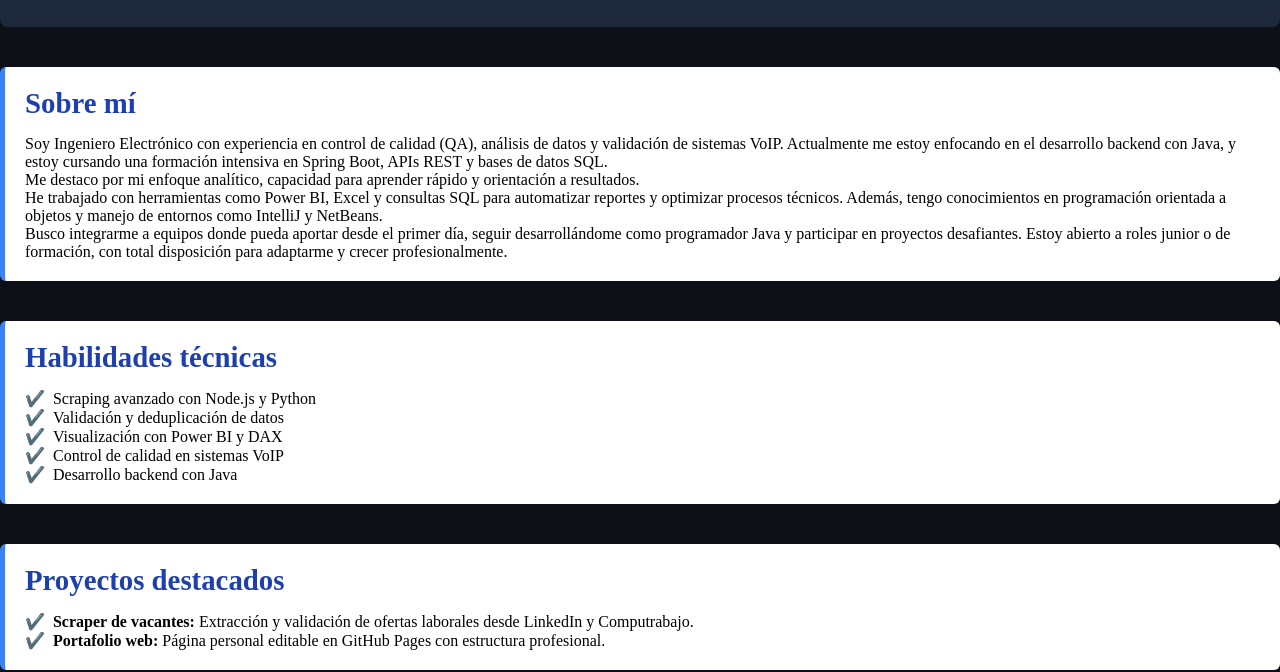
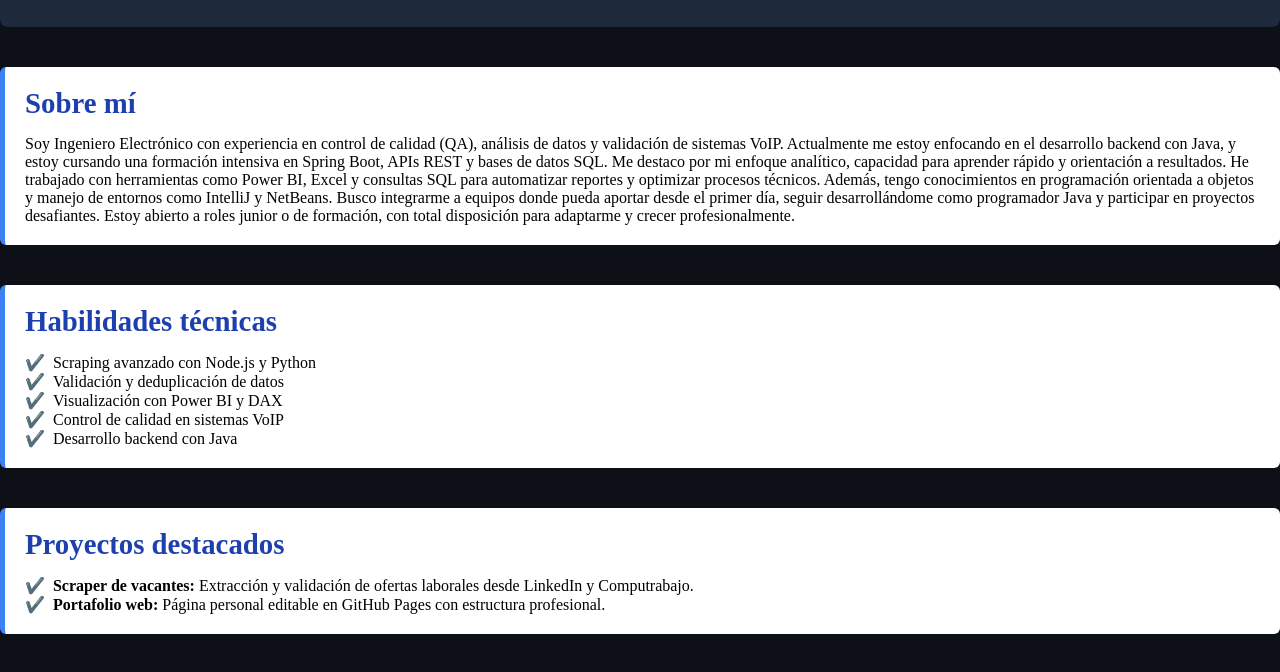
Before and after one commit to kino38/nicolasmon.github.io, a plain HTML site: page index.html in a window 1280 px wide. Shown: the part 112-784 px from the top of the page. Drawn offline with Linux system fonts and the light colour scheme.

Commit message:
prueba cambio de descripcion

```diff
--- a/index.html
+++ b/index.html
@@ -22,15 +22,15 @@
     <p>Soy Ingeniero Electrónico con experiencia en control de calidad (QA),
         análisis de datos y validación de sistemas VoIP. Actualmente me estoy
         enfocando en el desarrollo backend con Java, y estoy cursando una formación
-        intensiva en Spring Boot, APIs REST y bases de datos SQL.</p>
-    <p>Me destaco por mi enfoque
-        analítico, capacidad para aprender rápido y orientación a resultados. </p>
+        intensiva en Spring Boot, APIs REST y bases de datos SQL.
+    Me destaco por mi enfoque
+        analítico, capacidad para aprender rápido y orientación a resultados.
 
-    <p>He trabajado con herramientas como Power BI, Excel y consultas SQL para automatizar reportes y
+    He trabajado con herramientas como Power BI, Excel y consultas SQL para automatizar reportes y
         optimizar procesos técnicos. Además, tengo conocimientos en programación orientada a objetos y
-        manejo de entornos como IntelliJ y NetBeans.</p>
+        manejo de entornos como IntelliJ y NetBeans.
 
-    <p>Busco integrarme a equipos donde pueda aportar desde el primer día, seguir desarrollándome como
+    Busco integrarme a equipos donde pueda aportar desde el primer día, seguir desarrollándome como
         programador Java y participar en proyectos desafiantes. Estoy abierto a roles junior o de
         formación, con total disposición para adaptarme y crecer profesionalmente.</p>
 
```
